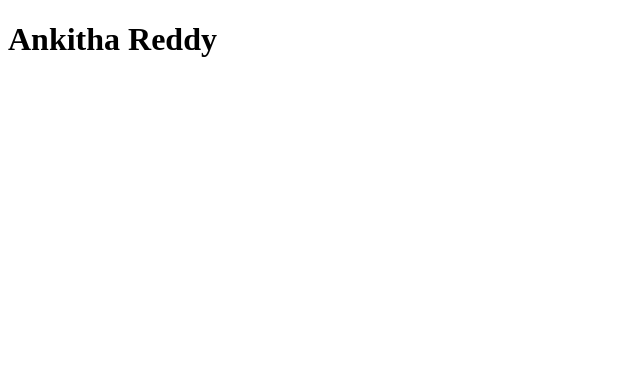
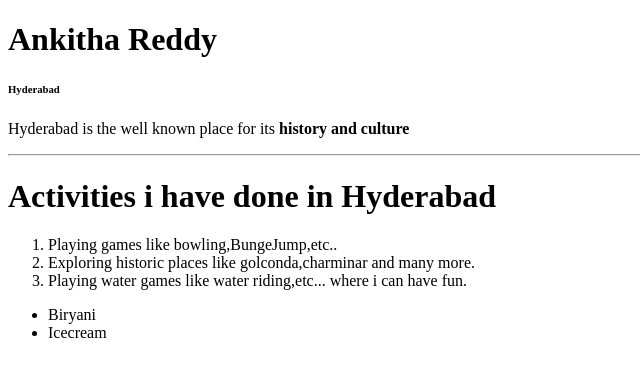
Before and after one commit to 44-563-WebApps-F23/44563-webapps-f23-assignment3-S567423, a plain HTML site: page index.html in a window 1280 px wide. Shown: the whole page, without its empty margins (0-640 px from the left). Drawn offline with Linux system fonts and the light colour scheme.

Commit message:
activities

```diff
--- a/index.html
+++ b/index.html
@@ -1,10 +1,22 @@
 <!DOCTYPE html>
 <html>
     <head>
-    <title>Name</title>
+    <title>AnkithaLab3</title>
     </head>
     <body>
         <h1> Ankitha Reddy</h1>
+    <h6>Hyderabad</h6>
+    <p>Hyderabad is the well known place for its <b>history and culture</b></p>
+    <hr>
+    <h1>Activities i have done in Hyderabad</h1>
+    <ol>
+        <li>Playing games like bowling,BungeJump,etc..</li>
+        <li>Exploring historic places like golconda,charminar and many more.</li>
+        <li>Playing water games like water riding,etc... where i can have fun.</li>
+    </ol>
+    <ul>
+        <li>Biryani</li>
+        <li>Icecream</li>
+    </ul>
     </body>
-
 </html>
```
